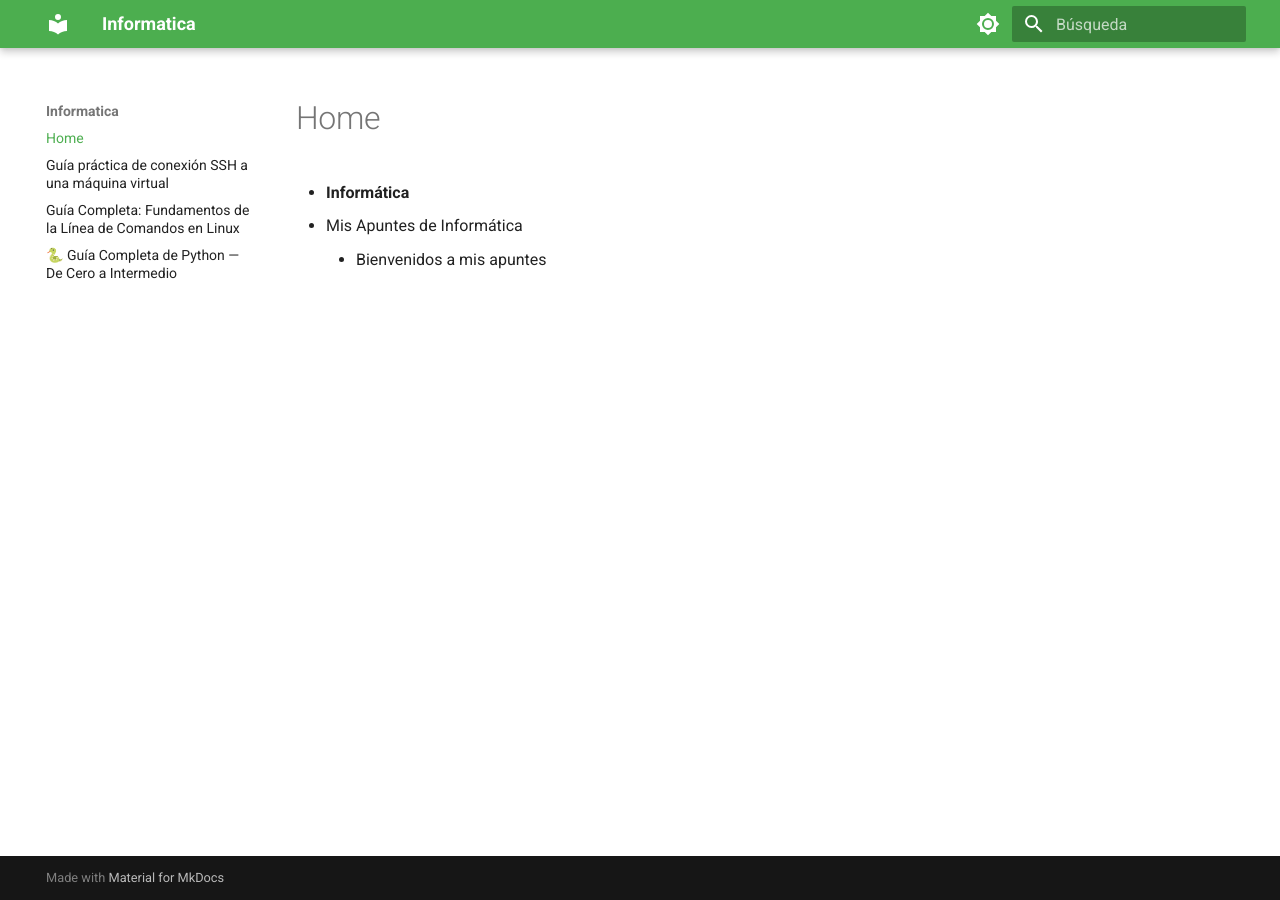
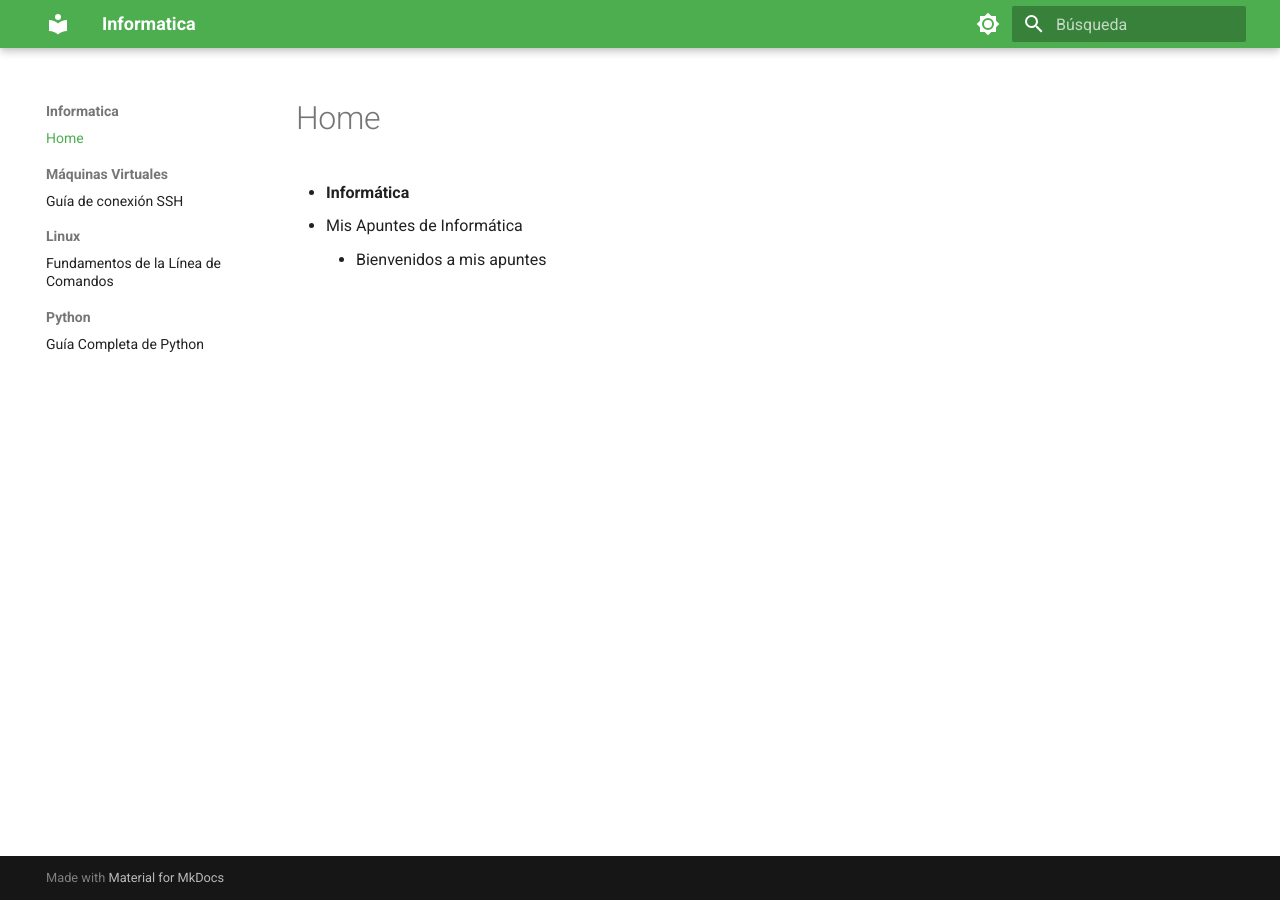
Before and after one commit to Daseptius/Informatica, an MkDocs documentation site: the page built from docs/index.md, in a window 1280 px wide. Built offline with MkDocs 1.6.1 and Material for MkDocs 9.7.7, drawn with Linux system fonts in a browser that asks for light colours; part of the change alters nothing that is shown.

Commit message:
Add navigation structure to mkdocs.yml

```diff
--- a/mkdocs.yml
+++ b/mkdocs.yml
@@ -23,3 +23,12 @@ theme:
     - navigation.sections
     - navigation.expand
     - content.code.copy
+
+nav:
+  - Home: index.md
+  - Máquinas Virtuales:
+      - Guía de conexión SSH: guia-ssh.md
+  - Linux:
+      - Fundamentos de la Línea de Comandos: guia_linea_de_comandos_linux.md
+  - Python:
+      - Guía Completa de Python: python.md
```
